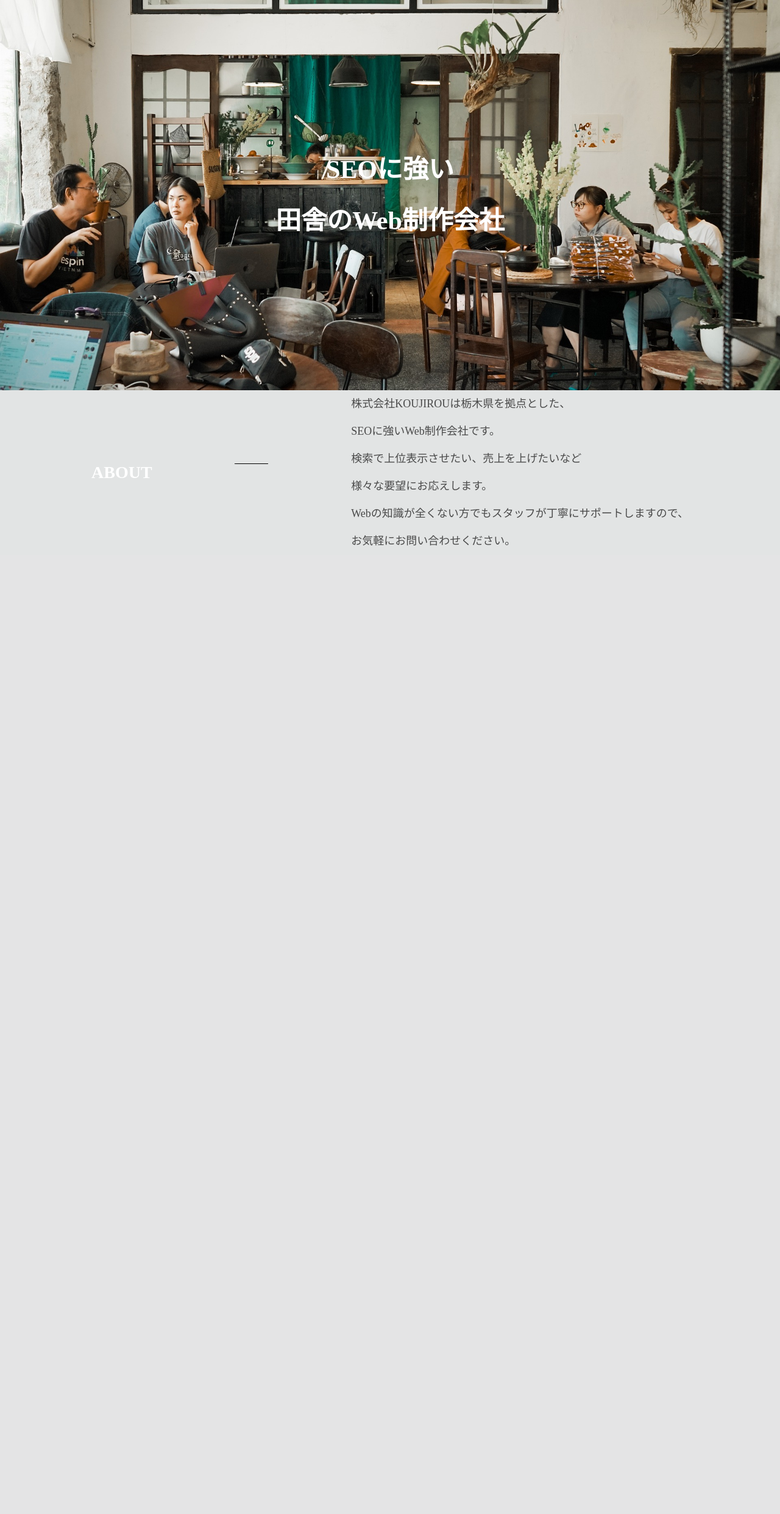
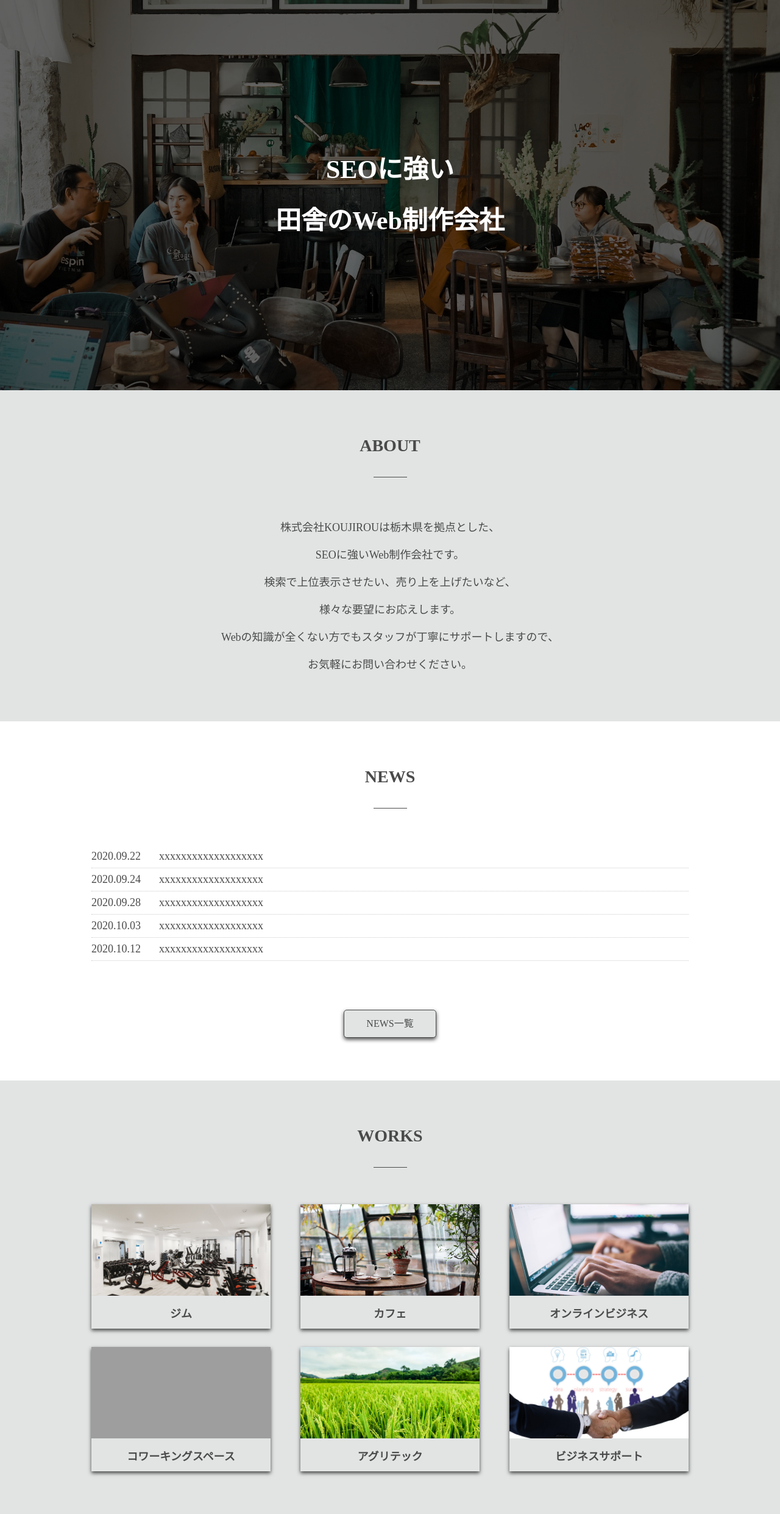
Before and after one commit to arakawa1732/sakyou, a PHP site: page / in a window 1280 px wide. Shown: the part 80-2563 px from the top of the page at 61% size. Before the commit the page ends 975 px from the top, so only its background shows below. Run offline with PHP 8.4, Linux system fonts and the light colour scheme; grey boxes are pictures that could not be loaded.

Commit message:
works追加

```diff
--- a/index.html
+++ b/index.html
@@ -8,8 +8,9 @@
     <link rel="stylesheet" href="style.css">
 </head>
 <body>
-    <!--ヘッダー
-    -->
+    <!------------------------------------------------
+        * ヘッダー
+    -------------------------------------------------->
     <header>
        <div class="inner">
            <h1>株式会社KOUJIROU</h1>
@@ -23,18 +24,16 @@
                </ul>
            </nav>
        </div>
-
-        <!--
-            メインビジュアル
-        -->
-
+    </header>
+    <!------------------------------------------------
+        * メインビジュアル
+    -------------------------------------------------->
     <section class="mainvisual">
        <h2>SEOに強い<br>田舎のWeb制作会社</h2>
     </section>
-        <!--
-            ABOUT
-        -->
-
+    <!------------------------------------------------
+        * ABOUT
+    -------------------------------------------------->
     <section class="about">
        <div class="inner">
            <h2>ABOUT</h2>
@@ -42,15 +41,71 @@
            <p>
                株式会社KOUJIROUは栃木県を拠点とした、<br>
                SEOに強いWeb制作会社です。<br>
-                    検索で上位表示させたい、売上を上げたいなど<br>
+               検索で上位表示させたい、売り上を上げたいなど、<br>
                様々な要望にお応えします。<br>
                Webの知識が全くない方でもスタッフが丁寧にサポートしますので、<br>
                お気軽にお問い合わせください。
            </p>
        </div>
+    </section>
+    <!------------------------------------------------
+        * NEWS
+    -------------------------------------------------->
+    <section class="news">
+       <div class="inner">
+           <h2>NEWS</h2>
+           <div class="line"></div>
+           <ul>
+               <li><a href="#"><span>2020.09.22</span>xxxxxxxxxxxxxxxxxxx</a></li>
+               <li><a href="#"><span>2020.09.24</span>xxxxxxxxxxxxxxxxxxx</a></li>
+               <li><a href="#"><span>2020.09.28</span>xxxxxxxxxxxxxxxxxxx</a></li>
+               <li><a href="#"><span>2020.10.03</span>xxxxxxxxxxxxxxxxxxx</a></li>
+               <li><a href="#"><span>2020.10.12</span>xxxxxxxxxxxxxxxxxxx</a></li>
+           </ul>
+           <a href="#" class="news-btn">NEWS一覧</a>
+       </div>
+    </section>
+    <!------------------------------------------------
+        * WORKS
+    -------------------------------------------------->
 
+    <section class="works">
+        <div class="inner">
+            <h2>WORKS</h2>
+            <div class="line"></div>
+                <div class="works-box">
+                    <!--1列目-->
+                        <div class="works-card-wrapper">
+                            <div class="works-card">
+                                <img src="img/humphrey-muleba-LOA2mTj1vhc-unsplash.jpg" alt ="ジムの画像です">
+                                <h3>ジム</h3>
+                            </div>
+                            <div class="works-card">
+                                <img src="img/kris-atomic-3b2tADGAWnU-unsplash.jpg" alt ="カフェの画像です">
+                                <h3>カフェ</h3>
+                            </div>
+                            <div class="works-card">
+                                <img src="img/glenn-carstens-peters-npxXWgQ33ZQ-unsplash.jpg" alt ="オンラインの画像です">
+                                <h3>オンラインビジネス</h3>
+                            </div>
+                        </div>
+                    <!--2列目-->
+                    <div class="works-card-wrapper">
+                        <div class="works-card">
+                            <img src="img/austin-distel-mpN7xjKQ_Ns-unsplash.jpg" alt ="コワーキングの画像です">
+                            <h3>コワーキングスペース</h3>
+                        </div>
+                        <div class="works-card">
+                            <img src="img/paddy-field-6281737_1280.jpg" alt ="アグリの画像です">
+                            <h3>アグリテック</h3>
+                        </div>
+                        <div class="works-card">
+                            <img src="img/shaking-hands-3753421_1280.jpg" alt ="サポートの画像です">
+                            <h3>ビジネスサポート</h3>
+                        </div>
+                    </div>
+                </div>
+        </div>
     </section>
-    </header>
-
     </body>
 </html>
--- a/style.css
+++ b/style.css
@@ -1,89 +1,74 @@
 @charset "UTF-8";
-/*
+/*---------------------------------------
 全体構造
-*/
+------------------------------------------*/
 
 html {
     margin: 0;
     padding: 0;
  }
-
  body {
     margin: 0;
     padding: 0;
-    color: #4a4a4a;
+    color: #4a4a4a ;
     line-height: 1.5;
-    background-color: #fff;
+    background-color:  #fff ;
  }
-
-h1,h2,h3,h4{
+ h1,h2,h3,h4 {
     margin: 0;
     padding: 0;
     font-weight: bold;
  }
-
  h1 {
     font-size: 24px;
  }
-
  h2 {
     font-size: 28px;
     text-align: center;
  }
-
  h3 {
     font-size: 18px;
     text-align: center;
  }
-
-p,a{
+ p, a {
     margin: 0;
     padding: 0;
     font-size: 18px;
     color: #4a4a4a;
  }
-
  a {
     text-decoration: none;
  }
-
  a:hover {
     opacity: 0.7;
  }
-
  ul {
+    padding: 0;
     margin: 0;
-    padding: 0;
  }
-
  li {
     list-style: none;
  }
-
-.liner {
+ .inner {
     padding: 70px 50px;
     max-width: 980px;
     margin: 0 auto;
     text-align: center;
  }
-
  .line {
-    background-color: black;
-    width: 55px;
-    height: 1px;
-    margin: 30px auto 60px;
+    background-color: #4a4a4a;
+    width     : 55px;
+    height    : 1px;
+    margin    : 30px auto 60px;
  }
-
-/*
-ヘッダー
-*/
-
-header{
-    height:  10vh;
+ /* ------------------------------------------------
+ * ヘッダー
+ -------------------------------------------------- */
+ header {
+    height: 10vh;
     background-color: #343a40;
     color: #fff;
  }
-
  header .inner {
     display: flex;
     justify-content: space-between;
@@ -93,19 +78,15 @@ header .inner {
     max-width: 980px;
     margin: 0 auto;
  }
-
-header ul{
+ header ul {
     display: flex;
  }
-
-header li{
+ header li {
     padding: 0 20px;
  }
-
-/*
-メインビジュアル
-*/
-
+ /* ------------------------------------------------
+ * メインビジュアル
+ -------------------------------------------------- */
  .mainvisual {
     height: 80vh;
     background-image: url(img/space-4660847_1920.jpg);
@@ -113,9 +94,8 @@ header li{
     background-position: center;
     position: relative;
  }
-
  .mainvisual::before{
-    background-color: rgba(0,0,0,0,6);
+    background-color: rgba(0,0,0,0.6);
     position: absolute;
     top: 0;
     right: 0;
@@ -123,25 +103,86 @@ header li{
     left: 0;
     content: ' ';
  }
-
  .mainvisual h2 {
     text-align: center;
-    color: #fff;
+    color:  #fff ;
     font-size: 42px;
     font-weight: bold;
     line-height: 2;
     position: absolute;
     top: 50%;
     left: 50%;
-    transform: translate( -50%, -50%);
+    transform: translate(-50%, -50%);
  }
-/*
-ABOUT
-*/
-
-.about{
+ /* ------------------------------------------------
+ * ABOUT
+ -------------------------------------------------- */
+ .about {
     background-color: #e2e4e4;
  }
-.about p{
+ .about p {
     line-height: 2.5;
  }
+ /* ------------------------------------------------
+ * NEWS
+ -------------------------------------------------- */
+ .news .inner {
+    text-align: left;
+ }
+ .news ul {
+    margin-bottom: 80px;
+ }
+ .news li {
+    border-bottom: 1px dotted #ccc ;
+    padding: 5px 0;
+ }
+ .news li span {
+    margin-right: 30px;
+ }
+ .news-btn {
+    display: block;
+    width: 150px;
+    text-align: center;
+    color: #4a4a4a ;
+    background-color: #e2e4e4 ;
+    font-size: 16px;
+    margin: 0 auto;
+    padding: 10px 0;
+    border: 1px solid #4a4a4a ;
+    border-radius: 5px;
+    box-shadow: 0 3px 6px rgba(0,0,0,0.7);
+ }
+ .news-btn:hover {
+    opacity: 0.7;
+ }
+ /* ------------------------------------------------
+ * WORKS
+ -------------------------------------------------- */
+
+ .works{
+    background-color: #e2e4e4;
+ }
+
+ .works-card-wrapper{
+    display: flex;
+    justify-content: space-between;
+ }
+
+ .works-card-wrapper:last-child{
+    margin-top: 30px;
+ }
+
+ .works-card{
+    width: 30%;
+    box-shadow: 0 3px 6px rgba(0,0,0,0.7);
+ }
+
+ .works-card img{
+    width: 100%;
+    height: 150px;
+    object-fit: cover;
+ }
+
+ .works h3{
+    padding: 10px;
+ }
```
Also changed, not shown: img/glenn-carstens-peters-npxXWgQ33ZQ-unsplash.jpg (added), img/humphrey-muleba-LOA2mTj1vhc-unsplash.jpg (added), img/kris-atomic-3b2tADGAWnU-unsplash.jpg (added), img/paddy-field-6281737_1280.jpg (added), img/shaking-hands-3753421_1280.jpg (added), 1 other file. Lines whose indentation alone changed are shown as unchanged.
